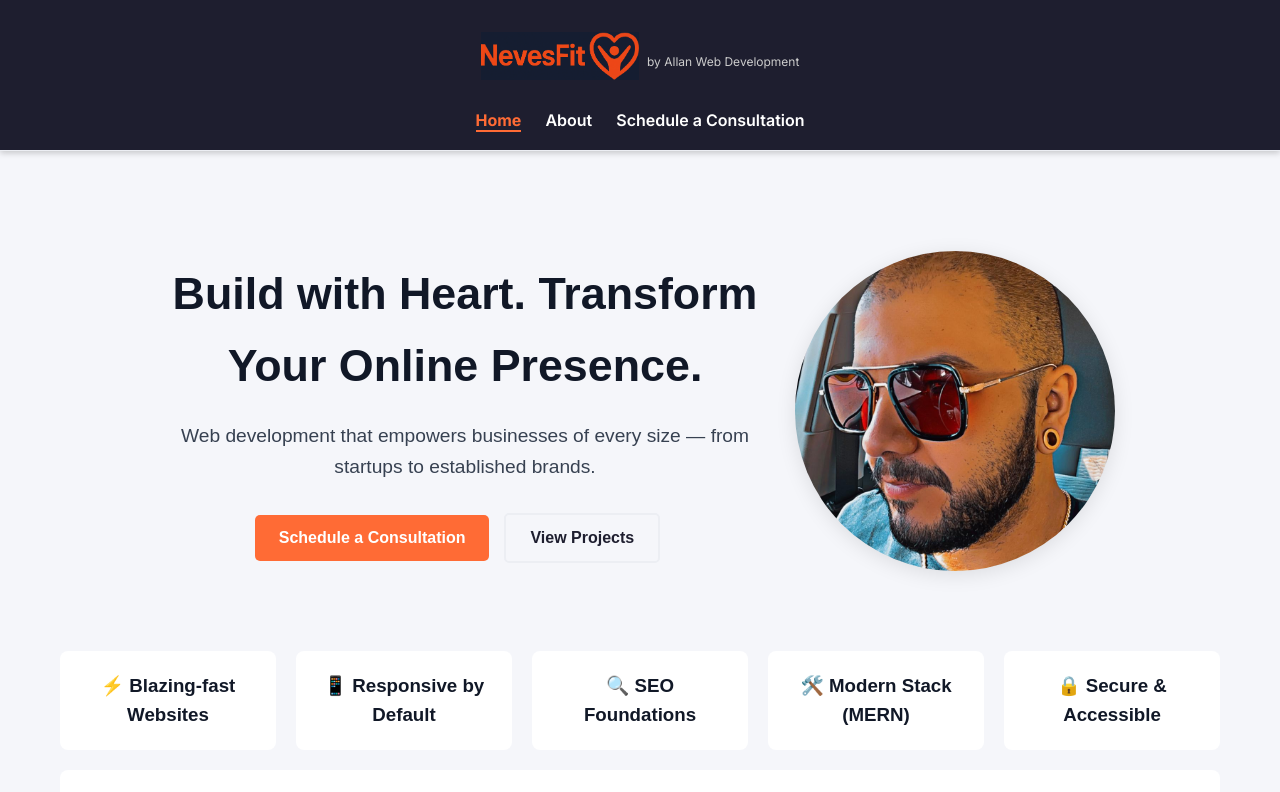
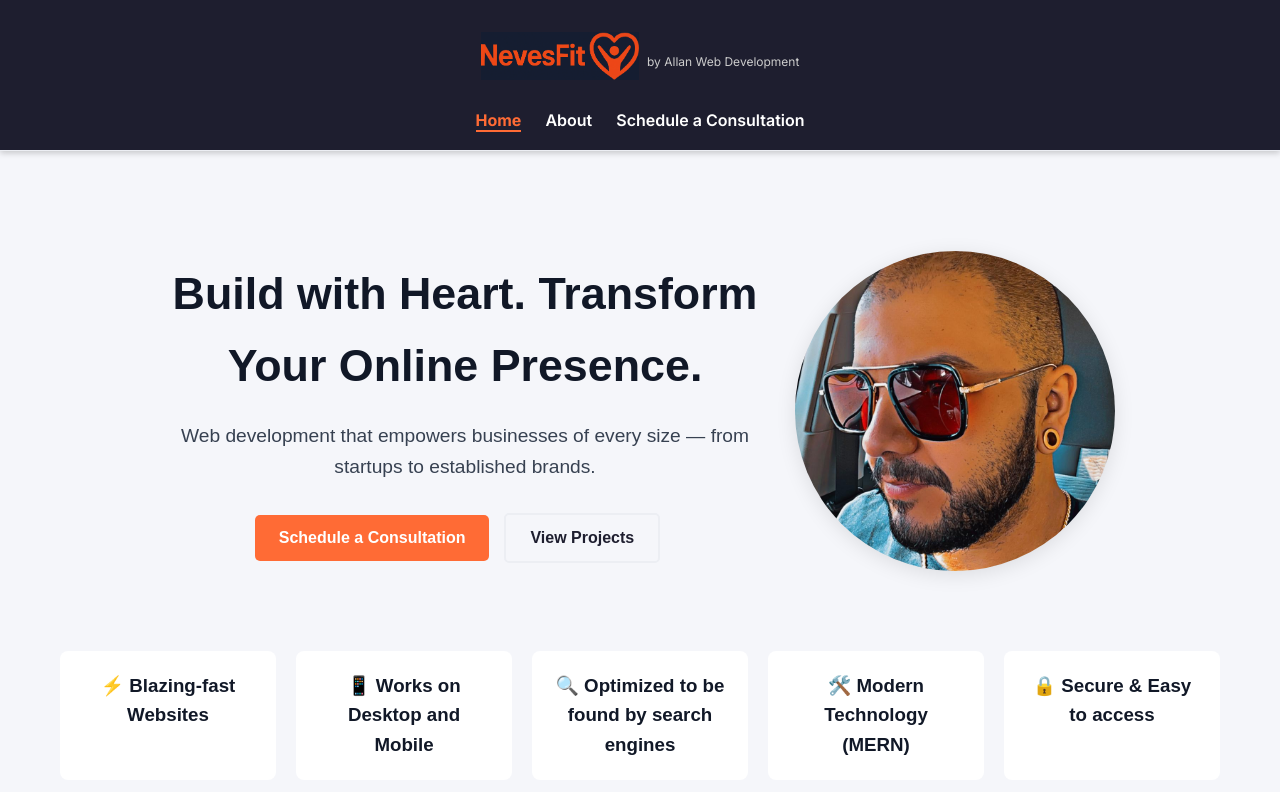
Before and after one commit to EliasAllan/Portfolio2025, a React (Vite) app in the folder client/: page / in a window 1280 px wide. Shown: the top 792 px of the page. Built offline with nearby package versions, Linux system fonts and the light colour scheme.

Commit message:
changed wording

```diff
--- a/client/src/pages/Home.jsx
+++ b/client/src/pages/Home.jsx
@@ -38,16 +38,16 @@ export default function Home() {
           <h3>⚡ Blazing-fast Websites</h3>
         </a>
         <a href="/services" className="feature-item">
-          <h3>📱 Responsive by Default</h3>
+          <h3>📱 Works on Desktop and Mobile</h3>
         </a>
         <a href="/services" className="feature-item">
-          <h3>🔍 SEO Foundations</h3>
+          <h3>🔍 Optimized to be found by search engines</h3>
         </a>
         <a href="/services" className="feature-item">
-          <h3>🛠️ Modern Stack (MERN)</h3>
+          <h3>🛠️ Modern Technology (MERN)</h3>
         </a>
         <a href="/services" className="feature-item">
-          <h3>🔒 Secure & Accessible</h3>
+          <h3>🔒 Secure & Easy to access</h3>
         </a>
         <a href="/services" className="feature-item">
           <h3>🚀 Deployed on Vercel</h3>
```
